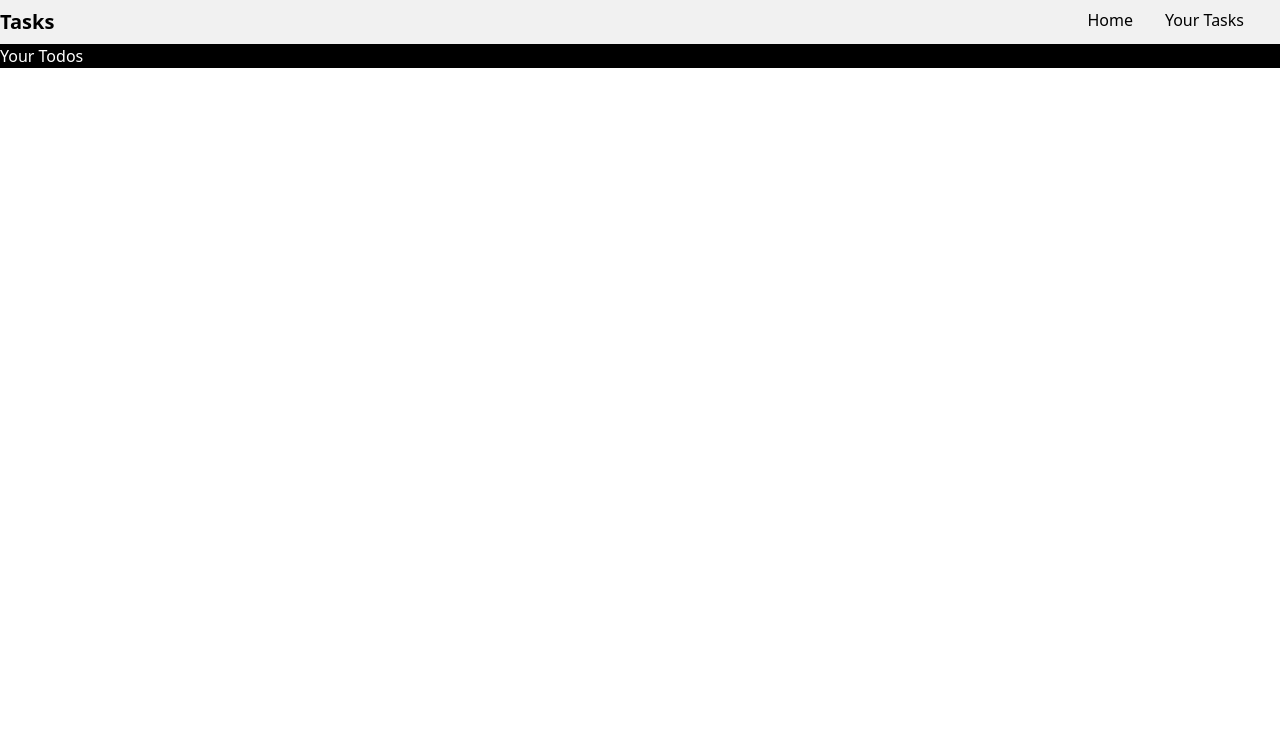
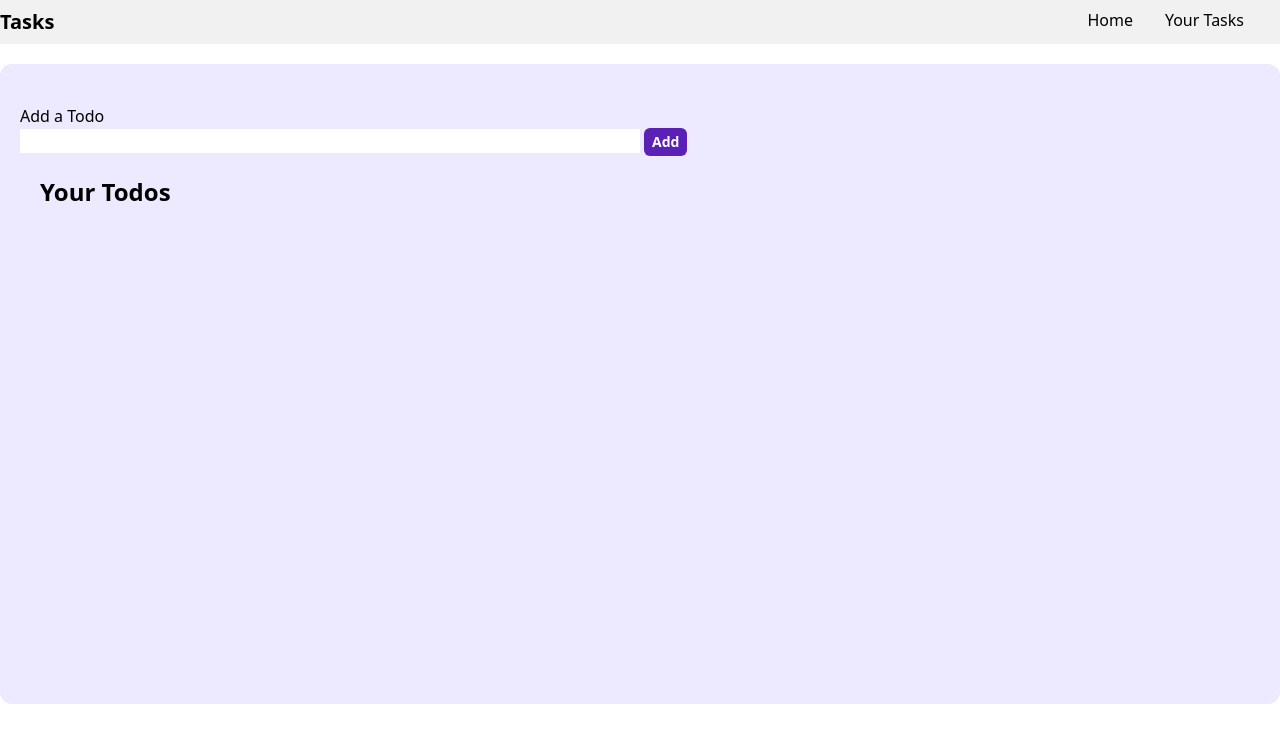
Before and after one commit to Diwaskarki96/Todo_ReactJS, a React (Vite) app: page / in a window 1280 px wide. Shown: the top 742 px of the page. Built offline with nearby package versions, Linux system fonts and the light colour scheme.

Commit message:
added designs, toggle,etc

```diff
--- a/src/App.jsx
+++ b/src/App.jsx
@@ -1,13 +1,80 @@
 import React from "react";
+import { useState } from "react";
+import { v4 as uuidv4 } from "uuid";
+
 import NavBar from "./components/NavBar";
 
 function App() {
+  const [todo, setTodo] = useState("");
+  const [todos, setTodos] = useState([]);
+
+  const handleEdit = () => {};
+  const handleDelete = () => {};
+  const handleAdd = () => {
+    setTodos([...todos, { id: uuidv4(), todo, isCompleted: false }]);
+    setTodo("");
+  };
+  const handleChange = (e) => {
+    setTodo(e.target.value);
+  };
+  const handleCheckbox = (id) => {
+    setTodos(
+      todos.map((item) =>
+        item.id === id ? { ...item, isCompleted: !item.isCompleted } : item
+      )
+    );
+  };
+
   return (
     <>
       <NavBar />
-      <div className="container mx-auto ">
-        <div className="bg-black text-white">
-          <h1>Your Todos</h1>
+      <div className="container mx-auto my-5 rounded-xl text-black p-5  bg-violet-100 min-h-[80vh]">
+        <div className="addtodo my-5">
+          <h2>Add a Todo</h2>
+          <input
+            onChange={handleChange}
+            value={todo}
+            className="w-1/2"
+            type="text"
+          />
+          <button
+            onClick={handleAdd}
+            className="bg-violet-800 text-white p-2 py-1 mx-1 font-bold text-sm rounded-md hover:bg-violet-900"
+          >
+            Add
+          </button>
+        </div>
+        <h1 className="mx-5 font-bold text-2xl"> Your Todos</h1>
+        <div className="todos ">
+          {todos.map((item) => {
+            return (
+              <div key={item} className="todo flex my-3 justify-between w-1/4">
+                <input
+                  onChange={() => handleCheckbox(item.id)}
+                  type="checkbox"
+                  checked={item.isCompleted}
+                />
+
+                <div className={item.isCompleted ? "line-through" : ""}>
+                  {item.todo}
+                </div>
+                <div className="button">
+                  <button
+                    onClick={handleEdit}
+                    className="bg-violet-800 text-white p-2 py-1 mx-1 font-bold text-sm rounded-md hover:bg-violet-900"
+                  >
+                    Edit
+                  </button>
+                  <button
+                    onClick={handleDelete}
+                    className="bg-violet-800 text-white p-2 py-1 mx-1 font-bold text-sm rounded-md hover:bg-violet-900"
+                  >
+                    Delete
+                  </button>
+                </div>
+              </div>
+            );
+          })}
         </div>
       </div>
     </>
```
